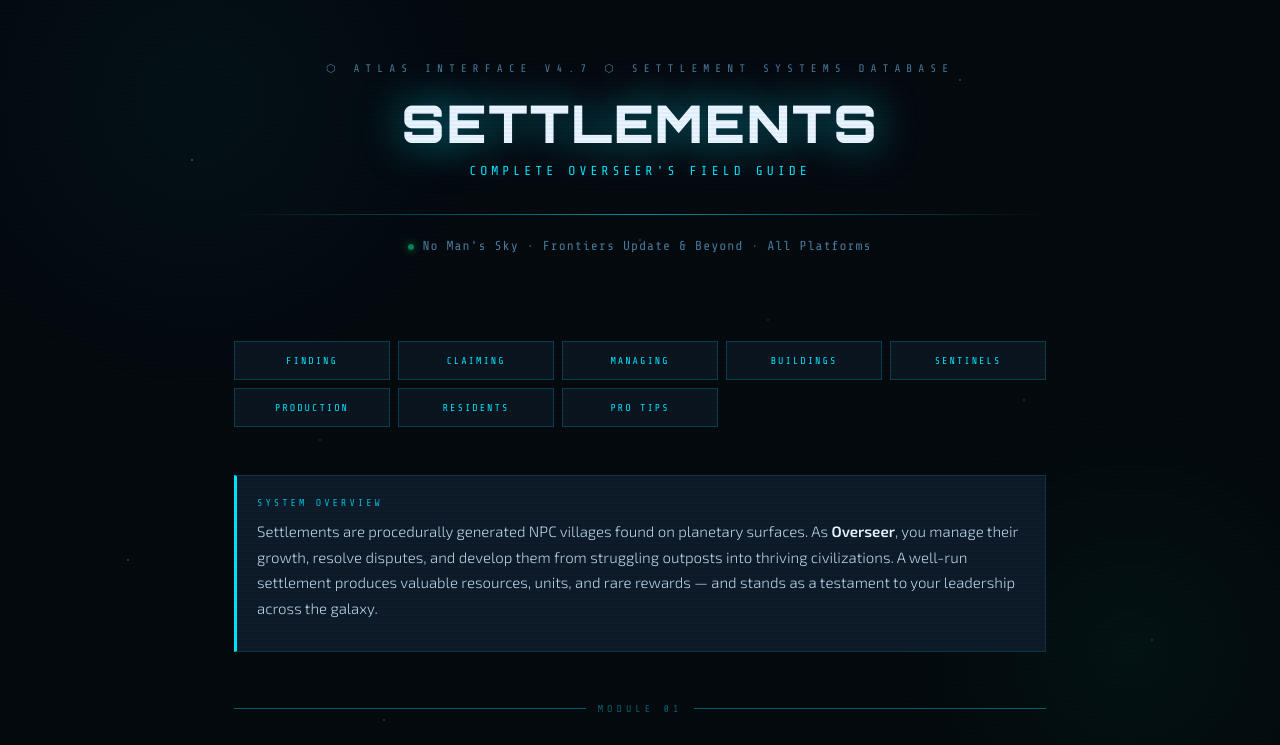
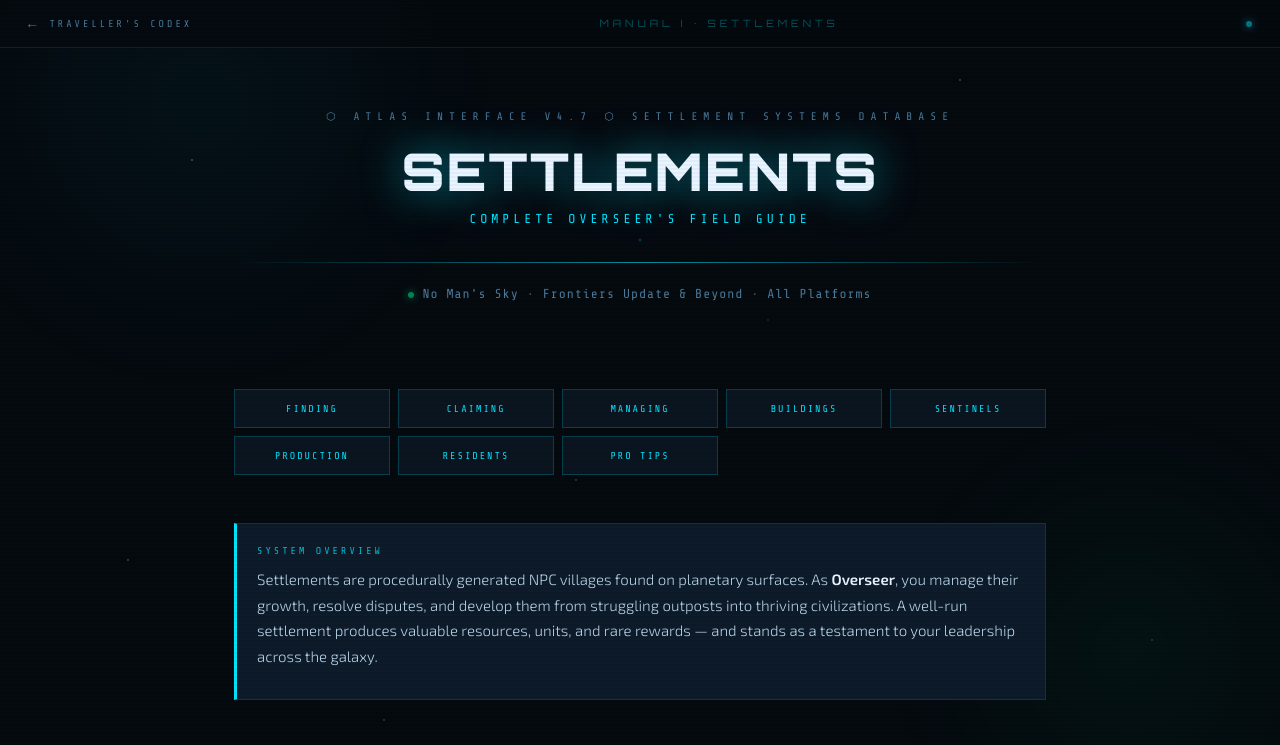
Before and after one commit to countbrackmoor/NMS-guide-tool, a plain HTML site: page nms-settlements-guide.html in a window 1280 px wide. Shown: the top 745 px of the page. Drawn offline with nearby package versions, Linux system fonts and the light colour scheme.

Commit message:
updated returns to the main hub

```diff
--- a/nms-settlements-guide.html
+++ b/nms-settlements-guide.html
@@ -530,9 +530,75 @@
   ::-webkit-scrollbar-track { background: var(--void); }
   ::-webkit-scrollbar-thumb { background: var(--muted); }
   ::-webkit-scrollbar-thumb:hover { background: var(--neon); }
+
+  /* ── HUB NAV ── */
+  .hub-nav {
+    position: fixed;
+    top: 0; left: 0; right: 0;
+    z-index: 999;
+    display: flex;
+    align-items: center;
+    justify-content: space-between;
+    padding: 0 28px;
+    height: 48px;
+    background: rgba(5, 10, 15, 0.82);
+    backdrop-filter: blur(12px);
+    -webkit-backdrop-filter: blur(12px);
+    border-bottom: 1px solid rgba(0,229,255,0.12);
+  }
+
+  .hub-back {
+    display: flex;
+    align-items: center;
+    gap: 10px;
+    font-family: 'Share Tech Mono', monospace;
+    font-size: 10px;
+    letter-spacing: 3px;
+    color: var(--muted);
+    text-decoration: none;
+    text-transform: uppercase;
+    transition: color 0.2s;
+  }
+
+  .hub-back:hover { color: var(--neon); }
+
+  .hub-back-arrow {
+    font-size: 14px;
+    transition: transform 0.2s;
+  }
+
+  .hub-back:hover .hub-back-arrow { transform: translateX(-3px); }
+
+  .hub-title {
+    font-family: 'Orbitron', sans-serif;
+    font-size: 10px;
+    letter-spacing: 4px;
+    color: rgba(0,229,255,0.35);
+    text-transform: uppercase;
+  }
+
+  .hub-indicator {
+    width: 6px; height: 6px;
+    border-radius: 50%;
+    background: var(--neon);
+    box-shadow: 0 0 8px var(--neon);
+    animation: pulse 2s infinite;
+  }
+
+  /* Push content below fixed nav */
+  body { padding-top: 48px; }
 </style>
 </head>
 <body>
+
+<nav class="hub-nav">
+  <a class="hub-back" href="nms-hub.html">
+    <span class="hub-back-arrow">←</span>
+    <span>Traveller's Codex</span>
+  </a>
+  <span class="hub-title">Manual I · Settlements</span>
+  <span class="hub-indicator"></span>
+</nav>
 
 <div class="nebula"></div>
 <div class="nebula2"></div>
```
Also changed, not shown: nms-freighters-frigates-guide.html (+65 -0 lines), nms-trading-crafting-guide.html (+65 -0 lines).
